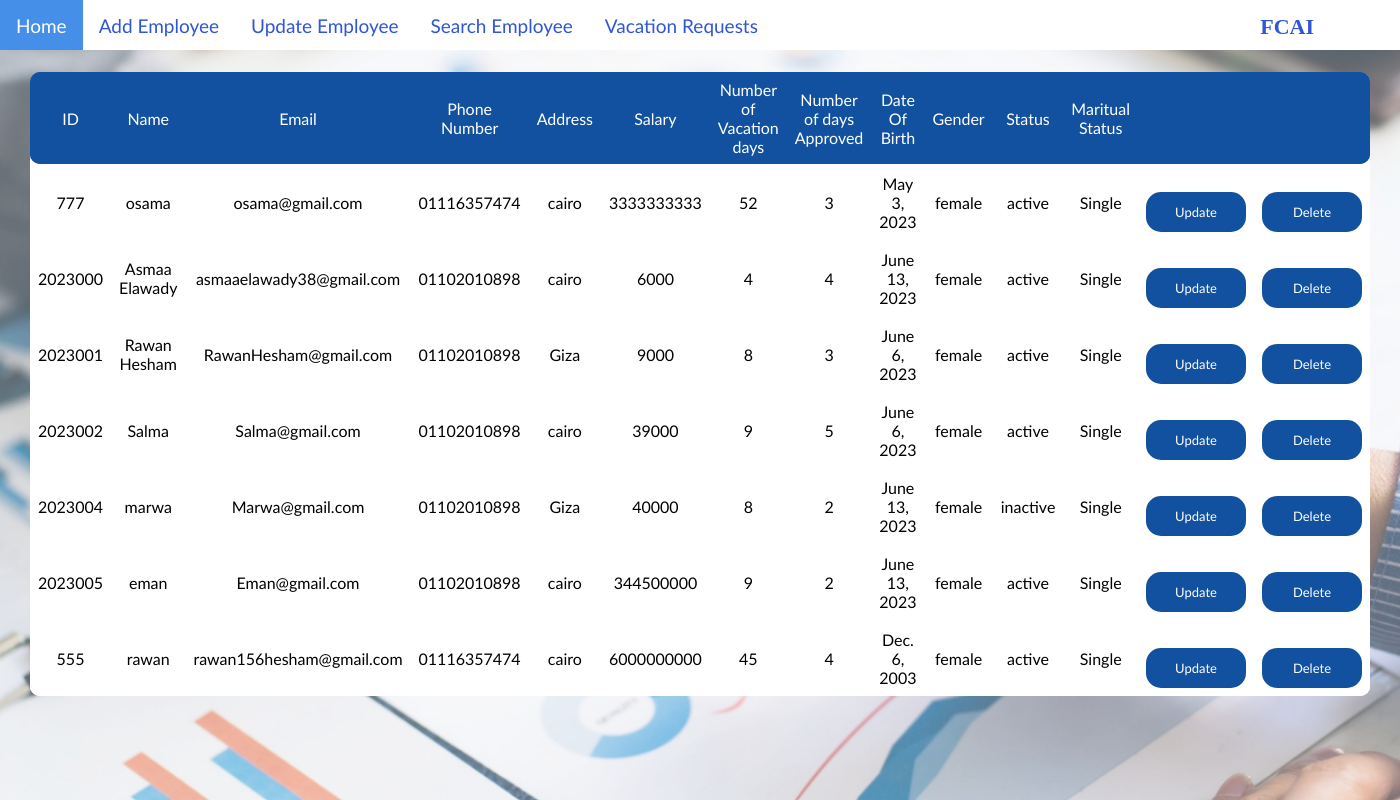
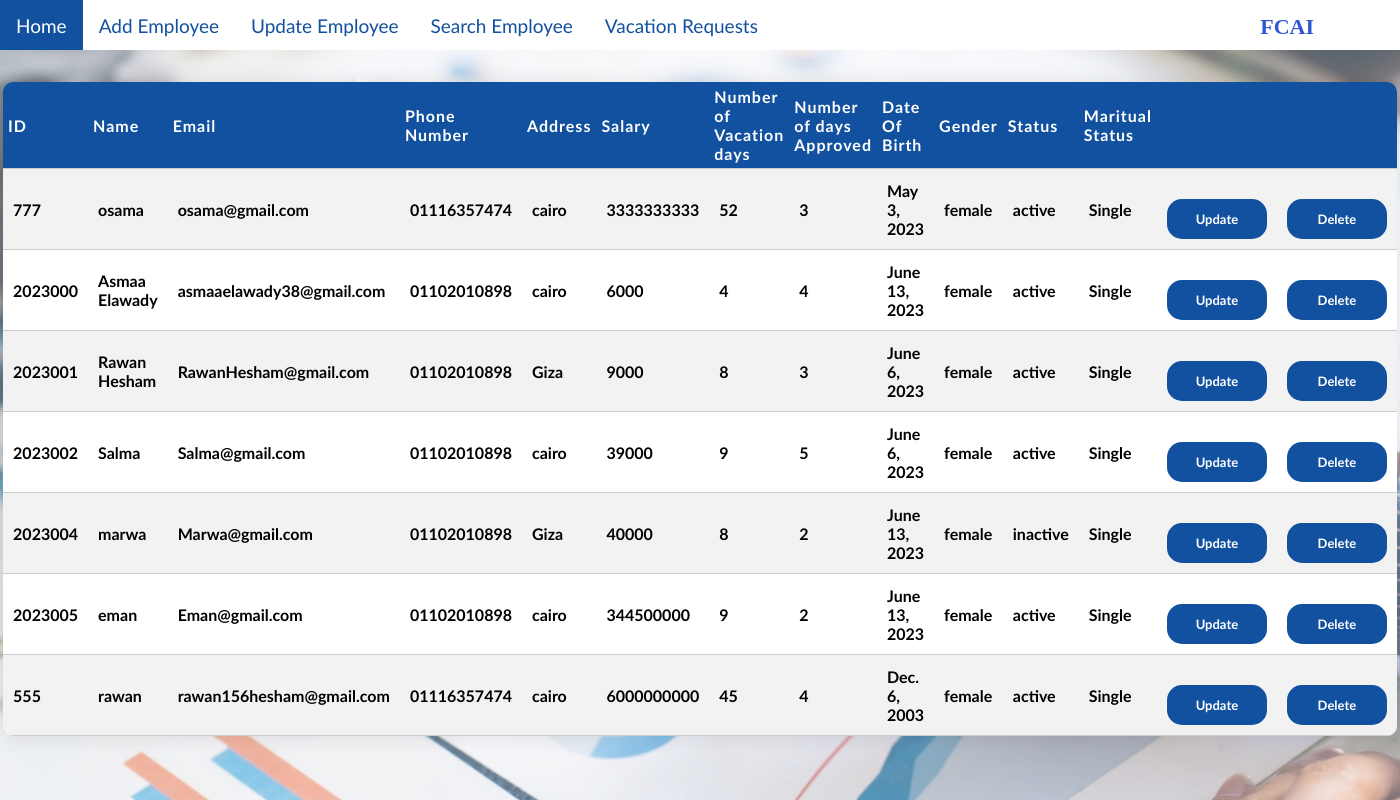
Before and after one commit to AsmaaElawady/Human_Resource_Website, a Django app: page /table in a window 1400 px wide. Run offline with Django 4.2, Linux system fonts and the light colour scheme; data comes from the database, SQL or seed files in the repository; both versions use the stored data as it was after the commit.

Commit message:
Update CSS

```diff
--- a/FinalWeb/HumanResources/HR/templates/editinfo.html
+++ b/FinalWeb/HumanResources/HR/templates/editinfo.html
@@ -1,4 +1,3 @@
-{% include 'navbar.html' %}
 {% load static %}
 {% block content%}
 
@@ -11,6 +10,8 @@
     <!-- <link rel="stylesheet" href="homePage.css"> -->
     <meta name="description" content="This is the editing page" />
     <link rel="stylesheet" href="{% static 'css/updateEmployee.css' %}">
+    {% include 'navbar.html' %}
+
     <script src="{% static 'js/updateEmployee.js' %}"></script>
     <style>
         body {
--- a/FinalWeb/HumanResources/HR/templates/phase1.html
+++ b/FinalWeb/HumanResources/HR/templates/phase1.html
@@ -1,7 +1,8 @@
-{% include 'navbar.html' %}
 {% load static %}
 
 <link rel="stylesheet" href="{% static 'css/addEmployee.css' %}">
+{% include 'navbar.html' %}
+
 <script type="text/javascript" src="{% static 'js/addEmployee.js' %}"></script>
 <style>
     body {
--- a/FinalWeb/HumanResources/HR/templates/table.html
+++ b/FinalWeb/HumanResources/HR/templates/table.html
@@ -1,8 +1,8 @@
-{% include 'navbar.html' %}
 {% load static %}
 
 <link rel="stylesheet" href="{% static 'css/table.css' %}">
 {#<link rel="stylesheet" href="{% static 'css/searchEmpOutput.css' %}">#}
+{% include 'navbar.html' %}
 
 <script src="{% static 'js/deleteConfimation.js' %}" ></script>
 <style>
@@ -16,20 +16,20 @@
 <table  id="table">
 
 <tr class = "header">
-<td class = "header">ID</td>
-<td class = "header">Name</td>
-<td class = "header">Email</td>
-<td class = "header">Phone Number</td>
-<td class = "header">Address</td>
-<td class = "header">Salary</td>
-<td class = "header">Number of <br> Vacation days</td>
-<td class = "header">Number of days <br> Approved</td>
-<td class = "header">Date Of Birth</td>
-<td class = "header"> Gender</td>
-<td class = "header">Status</td>
-<td class = "header">Maritual <br> Status</td>
-<td class = "header"></td>
-<td class="header"></td>
+<th class = "header">ID</td>
+<th class = "header">Name</td>
+<th class = "header">Email</td>
+<th class = "header">Phone Number</td>
+<th class = "header">Address</td>
+<th class = "header">Salary</td>
+<th class = "header">Number of <br> Vacation days</td>
+<th class = "header">Number of days <br> Approved</td>
+<th class = "header">Date Of Birth</td>
+<th class = "header"> Gender</td>
+<th class = "header">Status</td>
+<th class = "header">Maritual <br> Status</td>
+<th class = "header"></td>
+<th class="header"></td>
 </tr>
 {% for x in mymembers %}
 <tr>
@@ -45,8 +45,8 @@
 <td>{{ x.Gender }}</td>
 <td>{{ x.Status }}</td>
 <td>{{ x.MARITALSTATUE }}</td>
-<td class="btn"><button><a href="update/{{ x.EmployeeID }}" class="link">Update </a></button></td>
-<td class="btn"><button><a href="delete/{{ x.EmployeeID }}" class="link"  onclick="confirmDelete()">Delete</a></button></td>
+<td class="btn"><button class = "button"><a href="update/{{ x.EmployeeID }}" class="link">Update </a></button></td>
+<td class="btn"><button class = "button"><a href="delete/{{ x.EmployeeID }}" class="link"  onclick="confirmDelete()">Delete</a></button></td>
 </tr>
 {% endfor %}
 </table>
--- a/FinalWeb/HumanResources/HR/urls.py
+++ b/FinalWeb/HumanResources/HR/urls.py
@@ -3,7 +3,7 @@
 
 
 urlpatterns = [
-    path('', views.index, name='index'),
+    path('', views.home, name='index'),
     path('add/', views.add, name='add'),
     path('addVF/<int:EmployeeID>/', views.addVF, name='addVF'),
     path('addrecord/', views.addrecord, name='addrecord'),
--- a/FinalWeb/HumanResources/HR/views.py
+++ b/FinalWeb/HumanResources/HR/views.py
@@ -137,6 +137,9 @@
 def HomePage(request):
   return render(request, 'HomePage.html')
 
+def home(request):
+  return render(request, 'home.html')
+
 def VRDisplay(request):
     # employees = RegisteredVacationForm.objects.values('VFName')
     # return render(request, 'VR.html', {'employees': employees})
@@ -193,63 +196,3 @@
                       , VFToDate = VFToDate, VFReason = VFReason, VFStatus = VFStatus)
   VFData.save()
   return HttpResponseRedirect(reverse('index'))
-
-# def VF(request):
-#   return render(request, 'vacationForm.html')
-
-# #function to render the update page
-# def update(request):
-#     mymembers = RegisterForm.objects.all().values()
-#     template = loader.get_template('update.html')
-#     context = {
-#       'mymembers': mymembers,
-#     }
-#     return HttpResponse(template.render(context, request))
-#   #  template = loader.get_template('update.html')
-#   #  return HttpResponse(template.render({}, request))
-
-# def updateEmp(request ):
-#     template = loader.get_template('editinfo.html')
-#     return HttpResponse(template.render({}, request))
-
-#   #template = loader.get_template('editinfo.html')
-#   #return HttpResponse(template.render({}, request))
-
-# #function to get the values the user entered
-# #employee's data for which to update or delete
-
-
-
-
-# # def delete(request, event_id):
-# #     member = RegisterForm.objects.get(pk=event_id)
-# #     member.delete()
-# #     return HttpResponseRedirect(reverse('index'))
-
-# def fillVacationFormFields(request, EmployeeID):
-#   EmployeeName = request.POST['EmployeeName']
-#   EmployeeID = request.POST['EmployeeID']
-#   member = RegisterForm.objects.get(EmployeeID=EmployeeID)
-#   member.EmployeeName = EmployeeName
-#   member.EmployeeID = EmployeeID
-#   member.save()
-#   return HttpResponseRedirect(reverse('index'))
-
-# def vacationFormFields(request, EmployeeID):
-#   mymember = RegisterForm.objects.get(EmployeeID=EmployeeID)
-#   template = loader.get_template('searchEmpOutput.html')
-#   context = {
-#     'mymember': mymember,
-#   }
-#   return HttpResponse(template.render(context, request))
-
-
-
-# def home(request):
-#   if 1==1:
-#     name=request.POST.get('EmployeeName')
-#     return HttpResponse(name)
-#   return render(request, 'phase1.html',{'mysorm':RegisterForm})
-
-
-#     # return render(request, 'home.html')
--- a/FinalWeb/HumanResources/HumanResources/static/css/navBar.css
+++ b/FinalWeb/HumanResources/HumanResources/static/css/navBar.css
@@ -7,7 +7,7 @@
 }
 .navBar a{
     float: left;
-    color: #2f56d6;
+    color: #12519f;
     padding: 14px 16px;
     text-decoration: none;
     font-size: 19px;
@@ -22,6 +22,6 @@
 
 /* Add a color to the active/current link */
 .navBar a.active {
-    background-color: #458fe8;
+    background-color: #12519f;
     color: white;
 }
--- a/FinalWeb/HumanResources/HumanResources/static/css/table.css
+++ b/FinalWeb/HumanResources/HumanResources/static/css/table.css
@@ -8,59 +8,6 @@
 
 #button:hover{
     background-color:  #056c89;
-}
-
-table {
-
-    background-color: white;
-    width: 500px;
-    height: 600px;
-    border-radius: 10px;
-    border-collapse: collapse ;
-    border: lightgray;
-    text-align: center;
-    padding-left: 30px;
-    padding-right: 30px;
-    position: relative;
-    margin-left: auto;
-    margin-right: auto;
-    font-family: Calibri, 'Gill Sans', 'Gill Sans MT', 'Trebuchet MS', sans-serif;
-
-  }
-
-  /* Style the table header cells */
-  .header {
-    background-color: #12519f;
-    color: white;
-    text-align: center;
-    padding: 8px;
-      width: 140px ;
-  }
-
-  /* Style the table data cells */
-  td {
-    background-color: white;
-    padding: 8px;
-    width: 140px;
-    text-align: center;
-
-  }
-
-  /* Add zebra-striping to the table rows */
-  tr:nth-child(even) {
-    background-color: white;
-  }
-
-  th:first-child,
-td:first-child {
-  border-top-left-radius: 10px;
-  border-bottom-left-radius: 10px;
-}
-
-  th:last-child,
-td:last-child {
-  border-top-right-radius: 10px;
-  border-bottom-right-radius: 10px;
 }
 
 
@@ -148,5 +95,57 @@
   color: white;
   border-radius: 15px;
   font-family: Calibri, 'Gill Sans', 'Gill Sans MT', 'Trebuchet MS', sans-serif;
+  font-weight: bold;
 
 }
+
+
+table {
+  border-collapse: collapse;
+  width: 40%;
+  color: #000000;
+  font-family:  'Gill Sans', 'Gill Sans MT', Calibri, 'Trebuchet MS', sans-serif;
+  font-size: 16px;
+  text-align: left;
+  border-radius: 10px;
+  overflow: hidden;
+  box-shadow: 0 0 20px rgba(0, 0, 0, 0.1);
+  margin: auto;
+  margin-top: 10px;
+  margin-bottom: 50px;
+}
+
+table th {
+  background-color: #12519f;
+  color: #fff;
+  font-weight: bold;
+  padding: 5px;
+  letter-spacing: 1px;
+  border-top: 1px;
+  border-bottom: 1px solid #ccc;
+}
+
+table tr:nth-child(even) td {
+  background-color: #f2f2f2;
+}
+
+table tr:hover td {
+  background-color: #b5b7f2;
+}
+
+table td {
+  background-color: #fff;
+  padding: 10px;
+  border-bottom: 1px solid #ccc;
+  font-weight: bold;
+}
+
+.button:hover {
+  background-color:rgb(255, 255, 255);
+  transition: 0.7s;
+  color:#12519f;
+}
+
+.button:hover .link{
+  color:#12519f;
+}
--- a/FinalWeb/HumanResources/HumanResources/urls.py
+++ b/FinalWeb/HumanResources/HumanResources/urls.py
@@ -25,6 +25,7 @@
     # path('updateEmp/',include('HR.urls')),
     path('admin/', admin.site.urls),
     path('phase1',views.phase1,name='phase1'),
+    path('HomePage',views.HomePage,name='HomePage'),
     path('addVF/<int:EmployeeID>/',views.addVF,name='addVF'),
     path('table',views.table,name='table'),
 ]
```
Also changed, not shown: FinalWeb/HumanResources/HR/templates/VR.html (+4 -5 lines), FinalWeb/HumanResources/HR/templates/home.html (added, +76 -0 lines), FinalWeb/HumanResources/HR/templates/searchEmp.html (+22 -15 lines), FinalWeb/HumanResources/HR/templates/searchEmpOutput.html (+16 -22 lines), FinalWeb/HumanResources/HR/templates/updateEmployee.html (+26 -14 lines), FinalWeb/HumanResources/HumanResources/static/css/VRCSS.css (+75 -66 lines), FinalWeb/HumanResources/HumanResources/static/css/home.css (+17 -5 lines), FinalWeb/HumanResources/HumanResources/static/css/searchEmpOutput.css (+53 -71 lines), FinalWeb/HumanResources/HumanResources/static/css/updateEmployee.css (+41 -0 lines), FinalWeb/HumanResources/db.sqlite3.
